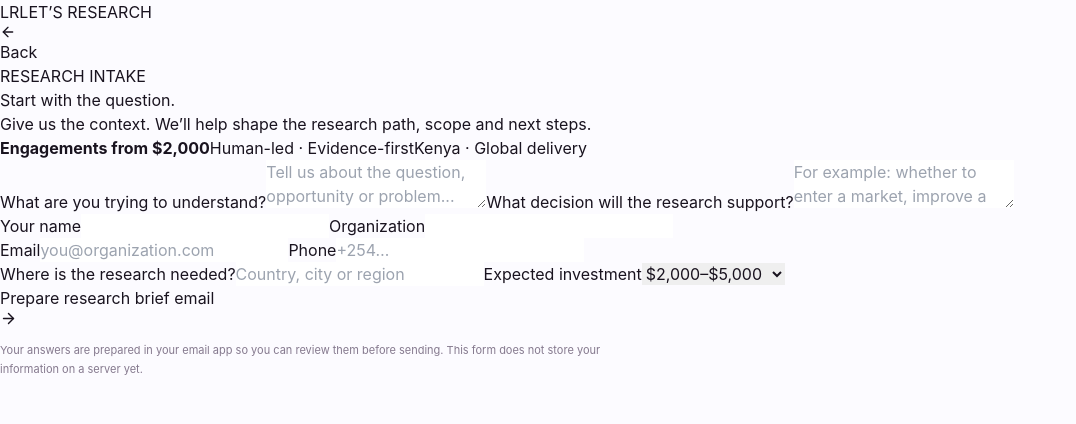
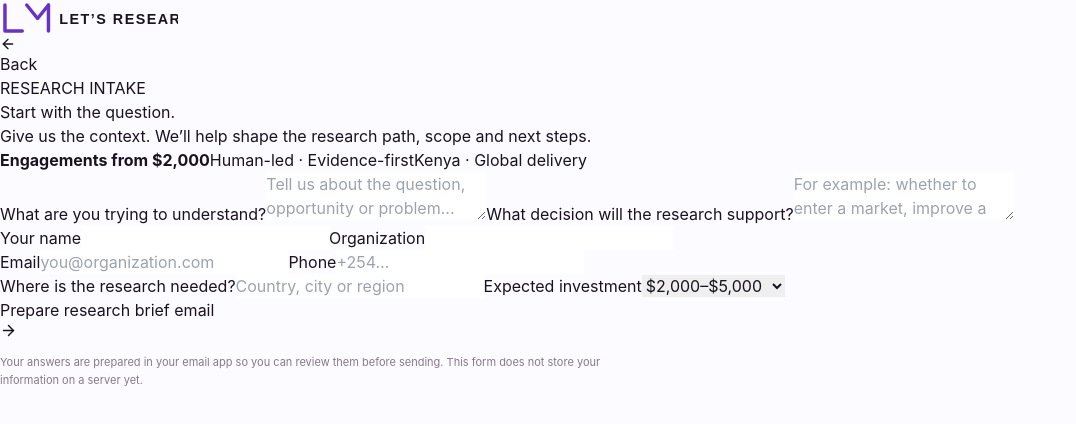
Before and after one commit to victormurimiofficial-sudo/Let-s-research, a Next.js app: page /start in a window 1280 px wide. Shown: the top 424 px of the page, without its empty margins (0-1076 px from the left). Built offline with nearby package versions, Linux system fonts and the light colour scheme.

Commit message:
Use the transparent Let’s Research wordmark consistently

```diff
--- a/pages/start.tsx
+++ b/pages/start.tsx
@@ -27,7 +27,7 @@ export default function Start() {
     <>
       <Head><title>Start a Research Project | Let’s Research</title><meta name="description" content="Share your research question with Let’s Research. We help shape the study, scope, methodology and next steps."/></Head>
       <div className="site-shell">
-        <header className="topbar"><Link href="/" className="brand"><span className="brand-mark">LR</span><span>LET’S RESEARCH</span></Link><Link href="/" className="back-link"><ArrowLeft size={16}/> Back</Link></header>
+        <header className="topbar"><Link href="/" className="brand"><img className="lr-wordmark" src="/lr-logo.svg" alt="Let’s Research" /></Link><Link href="/" className="back-link"><ArrowLeft size={16}/> Back</Link></header>
         <main className="intake-page">
           <div className="intake-intro"><span className="section-number">RESEARCH INTAKE</span><h1>Start with the question.</h1><p>Give us the context. We’ll help shape the research path, scope and next steps.</p><div className="intake-side"><strong>Engagements from $2,000</strong><span>Human-led · Evidence-first</span><span>Kenya · Global delivery</span></div></div>
           {emailReady ? <div className="success-panel"><CheckCircle2 size={42}/><span>One last step</span><h2>Your brief is ready to send.</h2><p>Your email app should open with the details filled in. Please send that email to submit your brief. We have not received it until you press Send in your email app.</p><a className="button button-primary" href="mailto:Victormurimiofficial@gmail.com?subject=Research%20brief"> <Mail size={17}/> Open email again</a><p><Link href="/">Back to Let’s Research <ArrowRight size={16}/></Link></p></div> : <form className="intake-form" onSubmit={submit}>
```
